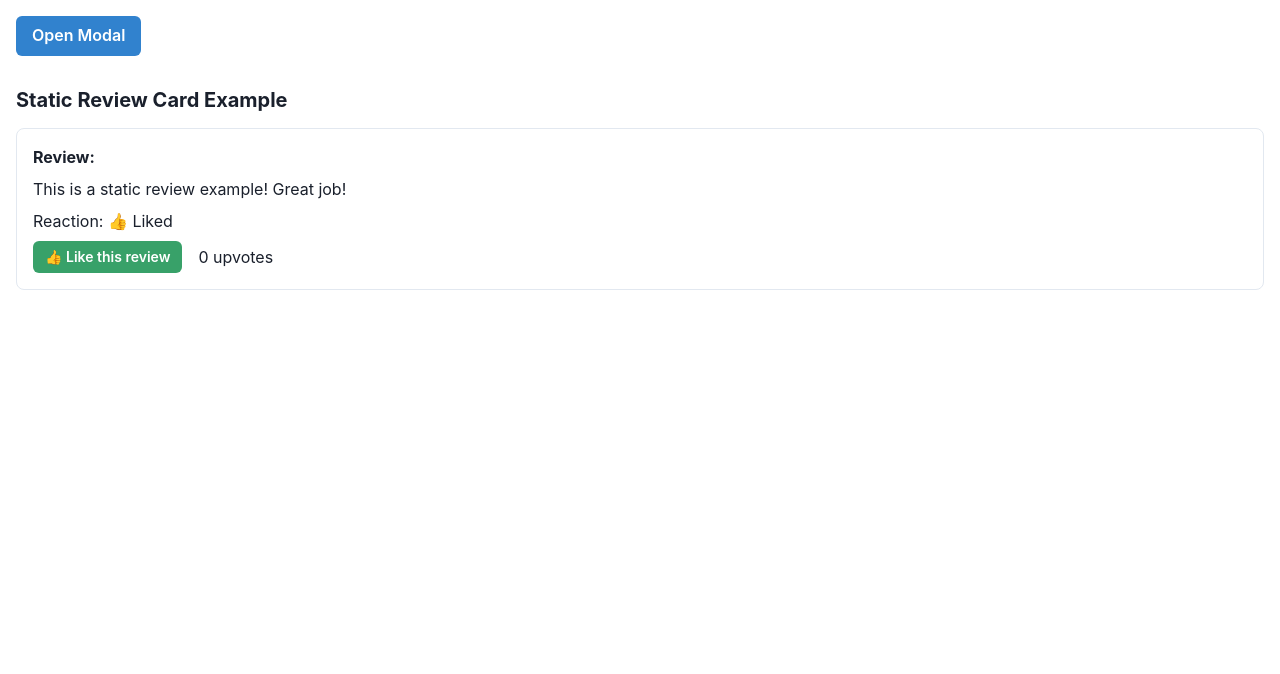
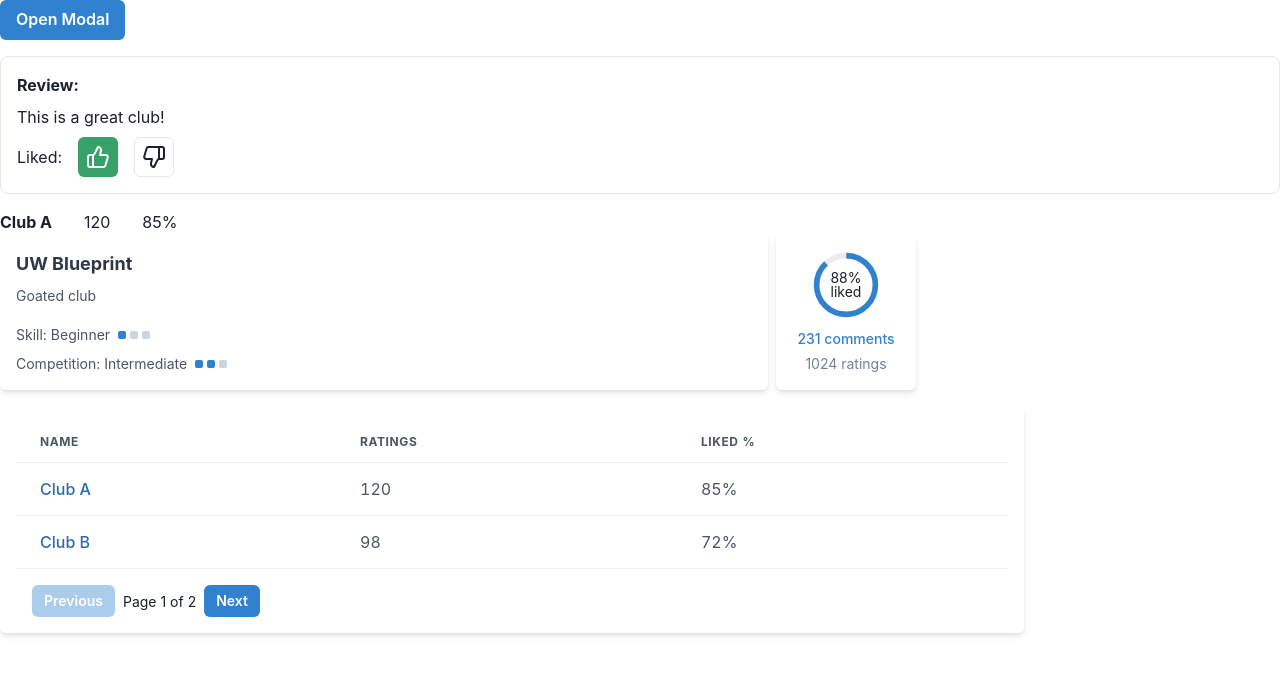
Before and after one commit to karthikbselva/UW-Club-Reviewer, a React (Create React App) app in the folder apps/frontend/: page / in a window 1280 px wide. Shown: the top 674 px of the page. Built offline with nearby package versions, Linux system fonts and the light colour scheme.

Commit message:
Done Components and added clubs page

```diff
--- a/apps/frontend/package.json
+++ b/apps/frontend/package.json
@@ -16,8 +16,10 @@
     "@types/react-dom": "^19.1.2",
     "axios": "^1.9.0",
     "framer-motion": "^12.15.0",
+    "lucide-react": "^0.511.0",
     "react": "^19.1.0",
     "react-dom": "^19.1.0",
+    "react-router-dom": "^7.6.1",
     "react-scripts": "^5.0.1",
     "typescript": "^4.9.5",
     "web-vitals": "^2.1.4"
--- a/apps/frontend/src/App.tsx
+++ b/apps/frontend/src/App.tsx
@@ -1,44 +1,41 @@
-import React, { useState } from "react";
-import {
-  Button,
-  Textarea,
-  Text,
-  VStack,
-  HStack,
-  ChakraProvider,
-  useDisclosure,
-  Box,
-  Heading,
-} from "@chakra-ui/react";
+import React from "react";
+import { BrowserRouter, Routes, Route } from "react-router-dom";
+import { ChakraProvider, Button, VStack, HStack, Textarea, Text, useDisclosure } from "@chakra-ui/react";
 import CustomModal from "./components/ModalContainer";
 import ReviewDisplay from "./components/ReviewDisplay";
+import ProductInfo from "./components/ClubDisplayCard";
+import CourseInfo from "./components/ClubInfo";
+import ClubTable from "./components/CommonTable";
+import ClubsPage from "./pages/ClubsPages";
 
 const App = () => {
   const { isOpen, onOpen, onClose } = useDisclosure();
 
-  const [comment, setComment] = useState("");
-  const [reaction, setReaction] = useState<"like" | "dislike" | null>(null);
-
-  // Store submitted review to show below modal
-  const [submittedReview, setSubmittedReview] = useState<{
-    comment: string;
-    reaction: "like" | "dislike" | null;
-  } | null>(null);
+  const [comment, setComment] = React.useState("");
+  const [reaction, setReaction] = React.useState<"like" | "dislike" | null>(null);
 
   const handleConfirm = () => {
     console.log("Comment:", comment);
     console.log("Reaction:", reaction);
-
-    setSubmittedReview({ comment, reaction }); // save submitted review
     onClose();
-
     setComment("");
     setReaction(null);
   };
 
+  const sampleClubs = [
+    { id: 1, name: "Club A", ratings: 120, likedPercent: 85 },
+    { id: 2, name: "Club B", ratings: 98, likedPercent: 72 },
+    { id: 3, name: "Club C", ratings: 45, likedPercent: 90 },
+  ];
+
   return (
     <ChakraProvider>
-      <Box p={4}>
+      <BrowserRouter>
+        <Routes>
+          <Route
+            path="/"
+            element={
+              <>
                 <Button colorScheme="blue" onClick={onOpen}>
                   Open Modal
                 </Button>
@@ -57,8 +54,7 @@ const App = () => {
                       value={comment}
                       onChange={(e) => setComment(e.target.value)}
                     />
-
-            <Text>Reaction:</Text>
+                    <Text>Liked:</Text>
                     <HStack spacing={4}>
                       <Button
                         colorScheme={reaction === "like" ? "green" : "gray"}
@@ -76,23 +72,30 @@ const App = () => {
                   </VStack>
                 </CustomModal>
 
-        {/* Display the submitted review below the modal */}
-        {submittedReview && (
                 <ReviewDisplay
-            comment={submittedReview.comment}
-            reaction={submittedReview.reaction}
-          />
-        )}
-
-        {/* Static, hardcoded review display for demonstration */}
-        <Heading mt={8} size="md">
-          Static Review Card Example
-        </Heading>
-        <ReviewDisplay
-          comment="This is a static review example! Great job!"
+                  comment="This is a great club!"
                   reaction="like"
                 />
-      </Box>
+
+                <ProductInfo title="Club A" numRatings={120} percentLiked={85} />
+
+                <CourseInfo
+                  title="UW Blueprint"
+                  description="Goated club"
+                  likedPercent={88}
+                  comments={231}
+                  ratings={1024}
+                  skillLevel="Beginner"
+                  competitionLevel="Intermediate"
+                />
+
+                <ClubTable clubs={sampleClubs} />
+              </>
+            }
+          />
+          <Route path="/clubs/:id" element={<ClubsPage />} />
+        </Routes>
+      </BrowserRouter>
     </ChakraProvider>
   );
 };
--- /dev/null
+++ b/apps/frontend/src/components/ClubDisplayCard.tsx
@@ -0,0 +1,24 @@
+import React from "react";
+import { HStack, Text } from "@chakra-ui/react";
+
+type ClubInfoProps = {
+  title: string;
+  numRatings: number;
+  percentLiked: number;
+};
+
+const ClubInfo: React.FC<ClubInfoProps> = ({
+  title,
+  numRatings,
+  percentLiked,
+}) => {
+  return (
+    <HStack spacing={8} mt={4}>
+      <Text fontWeight="bold">{title}</Text>
+      <Text>{numRatings}</Text>
+      <Text>{percentLiked}%</Text>
+    </HStack>
+  );
+};
+
+export default ClubInfo;
--- /dev/null
+++ b/apps/frontend/src/components/ClubInfo.tsx
@@ -0,0 +1,105 @@
+// CourseInfo.tsx
+import React from "react";
+import {
+  Box,
+  Text,
+  VStack,
+  HStack,
+  CircularProgress,
+  CircularProgressLabel,
+} from "@chakra-ui/react";
+import LevelBars from "./LevelBar";
+
+type CourseInfoProps = {
+  title: string;
+  description: string;
+  likedPercent: number;
+  comments: number;
+  ratings: number;
+  skillLevel: "Beginner" | "Intermediate" | "Advanced";
+  competitionLevel: "Beginner" | "Intermediate" | "Advanced";
+};
+
+const CourseInfo: React.FC<CourseInfoProps> = ({
+  title,
+  description,
+  likedPercent,
+  comments,
+  ratings,
+  skillLevel,
+  competitionLevel,
+}) => {
+  return (
+    <HStack spacing={2} align="stretch">
+      {/* Main Card */}
+      <Box
+        bg="white"
+        p={4}
+        borderRadius="md"
+        boxShadow="md"
+        w="60%"
+        display="flex"
+        flexDirection="column"
+        justifyContent="space-between"
+      >
+        <VStack align="start" spacing={2} flexGrow={1}>
+          <Text fontSize="lg" fontWeight="bold" color="gray.700">
+            {title}
+          </Text>
+          <Text color="gray.600" fontSize="sm">
+            {description}
+          </Text>
+        </VStack>
+
+        {/* Bottom info */}
+        <VStack align="start" spacing={2} mt={4} fontSize="sm">
+          <HStack spacing={2} align="center">
+            <Text color="gray.600">Skill: {skillLevel}</Text>
+            <LevelBars level={skillLevel} />
+          </HStack>
+          <HStack spacing={2} align="center">
+            <Text color="gray.600">Competition: {competitionLevel}</Text>
+            <LevelBars level={competitionLevel} />
+          </HStack>
+        </VStack>
+      </Box>
+
+      {/* Liked Box */}
+      <Box
+        bg="white"
+        p={4}
+        borderRadius="md"
+        boxShadow="md"
+        display="flex"
+        flexDirection="column"
+        alignItems="center"
+        justifyContent="center"
+        minW="140px"
+        flexShrink="0"
+      >
+        <CircularProgress
+          value={likedPercent}
+          color="blue.500"
+          size="70px"
+          thickness="8px"
+        >
+          <CircularProgressLabel>
+            <VStack spacing="0" lineHeight="1" fontSize="sm">
+              <Text>{likedPercent}%</Text>
+              <Text>liked</Text>
+            </VStack>
+          </CircularProgressLabel>
+        </CircularProgress>
+
+        <VStack spacing={1} mt={2} fontSize="sm">
+          <Text color="blue.500" fontWeight="medium" cursor="pointer">
+            {comments} comments
+          </Text>
+          <Text color="gray.500">{ratings} ratings</Text>
+        </VStack>
+      </Box>
+    </HStack>
+  );
+};
+
+export default CourseInfo;
--- /dev/null
+++ b/apps/frontend/src/components/CommonTable.tsx
@@ -0,0 +1,114 @@
+import React, { useState } from "react";
+import {
+  Table,
+  Thead,
+  Tbody,
+  Tr,
+  Th,
+  Td,
+  Box,
+  Text,
+  Button,
+  HStack,
+} from "@chakra-ui/react";
+import { Link } from "react-router-dom";
+
+type Club = {
+  id: number,
+  name: string;
+  ratings: number;
+  likedPercent: number;
+};
+
+type ProductTableProps = {
+  clubs: Club[];
+};
+
+const ClubTable: React.FC<ProductTableProps> = ({ clubs }) => {
+  const [currentPage, setCurrentPage] = useState(1);
+  const rowsPerPage = 2;
+
+  const totalPages = Math.ceil(clubs.length / rowsPerPage);
+
+  const indexOfLastRow = currentPage * rowsPerPage;
+  const indexOfFirstRow = indexOfLastRow - rowsPerPage;
+  const currentRows = clubs.slice(indexOfFirstRow, indexOfLastRow);
+
+  const handleNext = () => {
+    if (currentPage < totalPages) setCurrentPage(currentPage + 1);
+  };
+
+  const handlePrev = () => {
+    if (currentPage > 1) setCurrentPage(currentPage - 1);
+  };
+
+  return (
+    <Box
+      bg="white"
+      p={4}
+      borderRadius="md"
+      boxShadow="md"
+      w="80%"
+      ml={0}
+      mt={4}
+    >
+      <Table variant="simple" w="100%">
+        <Thead>
+          <Tr>
+            <Th>Name</Th>
+            <Th>Ratings</Th>
+            <Th>Liked %</Th>
+          </Tr>
+        </Thead>
+        <Tbody>
+          {currentRows.map((club, idx) => (
+            <Tr key={idx}>
+              <Td>
+                <Link to={`/clubs/${club.id}`}>
+                  <Text
+                    fontWeight="medium"
+                    color="blue.600"
+                    _hover={{ textDecoration: "underline" }}
+                  >
+                    {club.name}
+                  </Text>
+                </Link>
+              </Td>
+              <Td>
+                <Text color="gray.600">{club.ratings}</Text>
+              </Td>
+              <Td>
+                <Text color="gray.600">{club.likedPercent}%</Text>
+              </Td>
+            </Tr>
+          ))}
+        </Tbody>
+      </Table>
+
+      {/* Pagination Controls */}
+      <HStack justifyContent="flex-start" mt={4} ml="4">
+        <Button
+          onClick={handlePrev}
+          isDisabled={currentPage === 1}
+          size="sm"
+          colorScheme="blue"
+        >
+          Previous
+        </Button>
+        <Text fontSize="sm">
+          Page {currentPage} of {totalPages}
+        </Text>
+        <Button
+          onClick={handleNext}
+          isDisabled={currentPage === totalPages}
+          size="sm"
+          colorScheme="blue"
+        >
+          Next
+        </Button>
+      </HStack>
+    </Box>
+  );
+};
+
+export default ClubTable;
--- /dev/null
+++ b/apps/frontend/src/components/LevelBar.tsx
@@ -0,0 +1,39 @@
+// LevelBars.tsx
+import React from "react";
+import { HStack, Box } from "@chakra-ui/react";
+
+type LevelBarsProps = {
+  level: "Beginner" | "Intermediate" | "Advanced";
+};
+
+const LevelBars: React.FC<LevelBarsProps> = ({ level }) => {
+  // Determine number of filled bars
+  let filledBars = 0;
+  switch (level) {
+    case "Beginner":
+      filledBars = 1;
+      break;
+    case "Intermediate":
+      filledBars = 2;
+      break;
+    case "Advanced":
+      filledBars = 3;
+      break;
+  }
+
+  return (
+    <HStack spacing={1}>
+      {[1, 2, 3].map((bar) => (
+        <Box
+          key={bar}
+          w="8px"
+          h="8px"
+          bg={bar <= filledBars ? "blue.500" : "gray.300"}
+          borderRadius="sm"
+        />
+      ))}
+    </HStack>
+  );
+};
+
+export default LevelBars;
--- a/apps/frontend/src/components/ReviewDisplay.tsx
+++ b/apps/frontend/src/components/ReviewDisplay.tsx
@@ -1,5 +1,7 @@
-import React, { useState } from "react";
-import { Box, Text, Button, HStack } from "@chakra-ui/react";
+// src/components/ReviewDisplay.tsx
+import React from "react";
+import { Box, Text, IconButton, HStack } from "@chakra-ui/react";
+import { ThumbsUp, ThumbsDown } from "lucide-react";
 
 type ReviewDisplayProps = {
   comment: string;
@@ -10,12 +12,6 @@ const ReviewDisplay: React.FC<ReviewDisplayProps> = ({
   comment,
   reaction,
 }) => {
-  const [likes, setLikes] = useState(0);
-
-  const handleLikeClick = () => {
-    setLikes(likes + 1);
-  };
-
   return (
     <Box borderWidth="1px" borderRadius="lg" p={4} mt={4}>
       <Text fontWeight="bold" mb={2}>
@@ -24,22 +20,22 @@ const ReviewDisplay: React.FC<ReviewDisplayProps> = ({
       <Text mb={2}>{comment}</Text>
 
       <Box mt={2}>
-        <Text>
-          Reaction:{" "}
-          {reaction === "like"
-            ? "👍 Liked"
-            : reaction === "dislike"
-            ? "👎 Disliked"
-            : "No reaction"}
-        </Text>
+        <HStack spacing={4}>
+          <Text>Liked: </Text>
+          <IconButton
+            aria-label="Like"
+            icon={<ThumbsUp />}
+            colorScheme={reaction === "like" ? "green" : "gray"}
+            variant={reaction === "like" ? "solid" : "outline"}
+          />
+          <IconButton
+            aria-label="Dislike"
+            icon={<ThumbsDown />}
+            colorScheme={reaction === "dislike" ? "red" : "gray"}
+            variant={reaction === "dislike" ? "solid" : "outline"}
+          />
+        </HStack>
       </Box>
-
-      <HStack spacing={4} align="center" mt={2}>
-        <Button size="sm" colorScheme="green" onClick={handleLikeClick}>
-          👍 Like this review
-        </Button>
-        <Text>{likes} upvotes</Text>
-      </HStack>
     </Box>
   );
 };
--- /dev/null
+++ b/apps/frontend/src/pages/ClubsPages.tsx
@@ -0,0 +1,18 @@
+import React from "react";
+import { useParams } from "react-router-dom";
+import { Box, Text } from "@chakra-ui/react";
+
+const ClubsPage = () => {
+  const { id } = useParams();
+
+  return (
+    <Box p={4}>
+      <Text fontSize="2xl" fontWeight="bold">
+        Here is club page
+      </Text>
+      <Text mt={2}>You clicked on club: {id}</Text>
+    </Box>
+  );
+};
+
+export default ClubsPage;
```
Also changed, not shown: 1 other file (tests, documents, lock files or other folders). Lines whose indentation alone changed are shown as unchanged.
